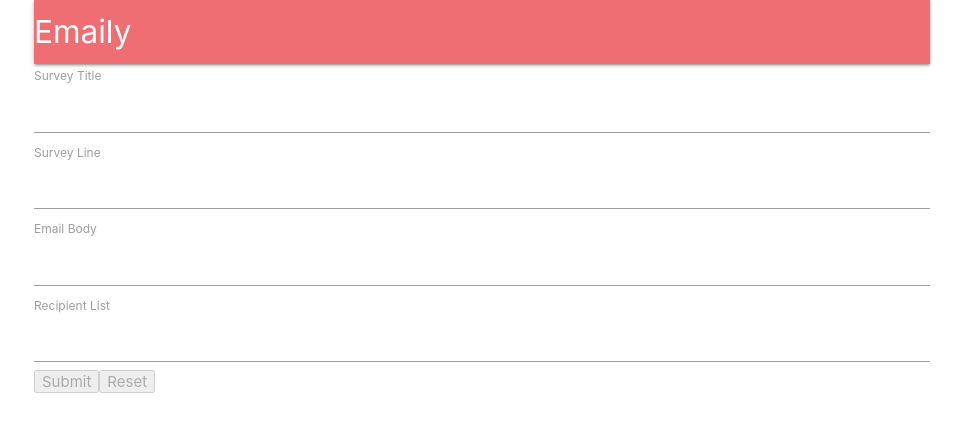
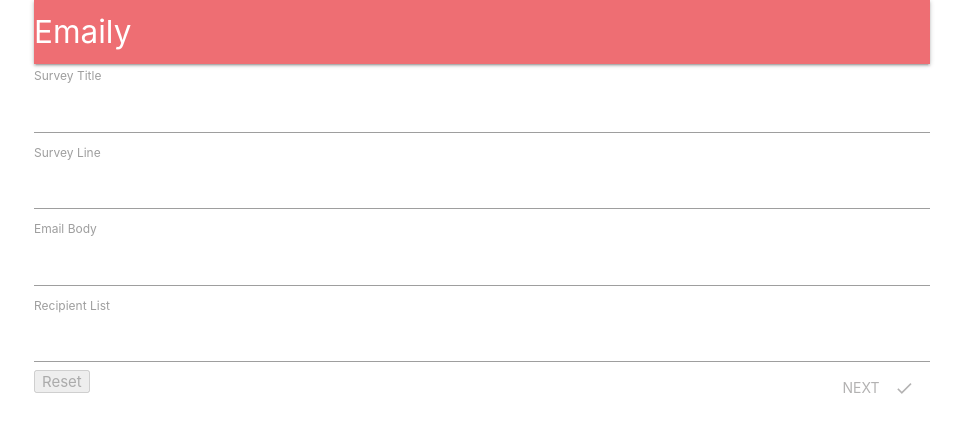
Before and after one commit to markwuu/Emaily, a React (Create React App) app in the folder client/: page /surveys/new in a window 1280 px wide. Shown: the top 432 px of the page, without its empty margins (158-1121 px from the left). Built offline with nearby package versions, Linux system fonts and the light colour scheme; no server answers.

Commit message:
Added styling to next button

```diff
--- a/client/src/components/App.js
+++ b/client/src/components/App.js
@@ -15,16 +15,14 @@ const App = (props) => {
     });
 
     return (
+        <BrowserRouter>
             <div className="container">
-            <BrowserRouter>
-                <div>
                 <Header/>
                 <Route exact path="/" component={Landing} />
                 <Route exact path="/surveys" component={Dashboard} />
                 <Route path="/surveys/new" component={SurveyNew} />
             </div>
         </BrowserRouter>
-        </div>
     )
 }
 
--- a/client/src/components/surveys/SurveyForm.js
+++ b/client/src/components/surveys/SurveyForm.js
@@ -40,8 +40,9 @@ const SurveyForm = () => {
                     {renderFields()}
                 </div>
                 <div className="buttons">
-                    <button type="submit" disabled={submitting || pristine}>
-                        Submit
+                    <button className="teal btn-flat right white-text" type="submit" disabled={submitting || pristine}>
+                        Next
+                        <i className="material-icons right">done</i>
                     </button>
                     <button
                         type="button"
```
Lines whose indentation alone changed are shown as unchanged.
